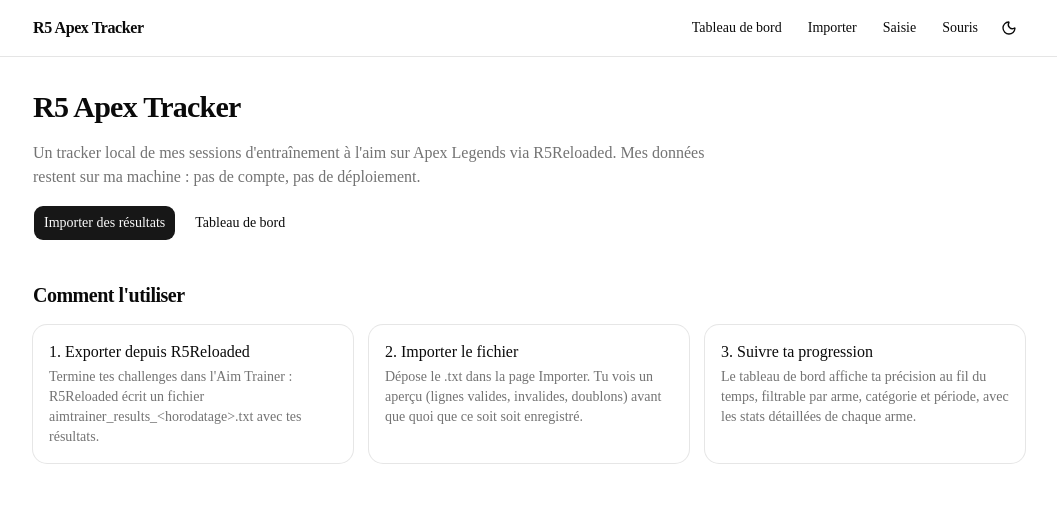
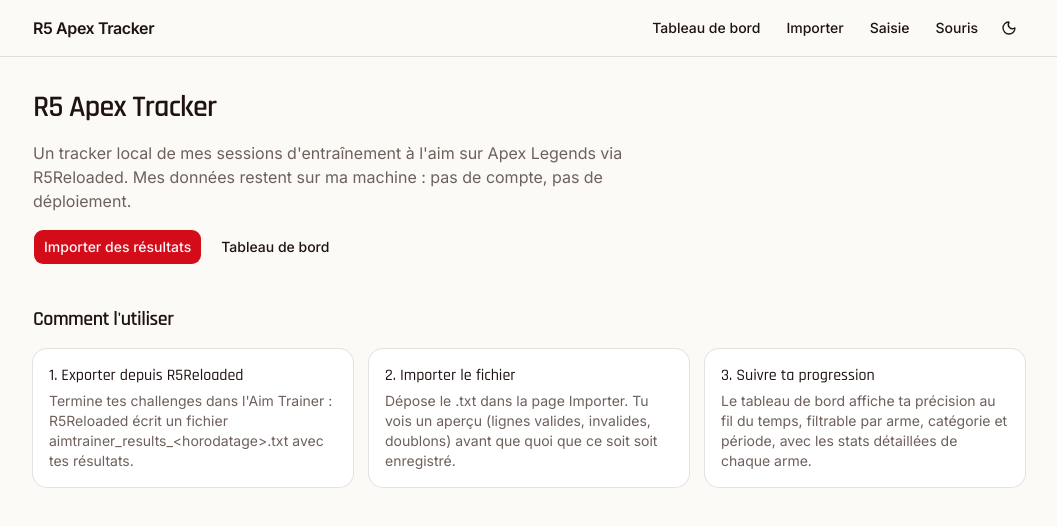
Before and after one commit to Melvunx/r5reloaded-tracker, a Next.js app: page / in a window 1280 px wide. Shown: the top 526 px of the page, without its empty margins (111-1168 px from the left). Built offline with nearby package versions, Linux system fonts and the light colour scheme.

Commit message:
feat(theme): applique la palette Apex et les polices Rajdhani, Inter et JetBrains Mono

```diff
--- a/app/globals.css
+++ b/app/globals.css
@@ -7,9 +7,10 @@
 @theme inline {
   --color-background: var(--background);
   --color-foreground: var(--foreground);
-  --font-sans: var(--font-sans);
-  --font-mono: var(--font-geist-mono);
-  --font-heading: var(--font-sans);
+  --font-sans: var(--font-inter);
+  --font-mono: var(--font-jetbrains-mono);
+  --font-heading: var(--font-rajdhani);
+  --color-highlight: var(--highlight);
   --color-sidebar-ring: var(--sidebar-ring);
   --color-sidebar-border: var(--sidebar-border);
   --color-sidebar-accent-foreground: var(--sidebar-accent-foreground);
@@ -48,73 +49,76 @@
   --radius-4xl: calc(var(--radius) * 2.6);
 }
 
+/* Palette « Apex » : rouge en couleur principale, orange (--highlight) en accent */
 :root {
-  --background: oklch(1 0 0);
-  --foreground: oklch(0.145 0 0);
+  --background: oklch(0.985 0.004 70);
+  --foreground: oklch(0.2 0.02 25);
   --card: oklch(1 0 0);
-  --card-foreground: oklch(0.145 0 0);
+  --card-foreground: oklch(0.2 0.02 25);
   --popover: oklch(1 0 0);
-  --popover-foreground: oklch(0.145 0 0);
-  --primary: oklch(0.205 0 0);
-  --primary-foreground: oklch(0.985 0 0);
-  --secondary: oklch(0.97 0 0);
-  --secondary-foreground: oklch(0.205 0 0);
-  --muted: oklch(0.97 0 0);
-  --muted-foreground: oklch(0.556 0 0);
-  --accent: oklch(0.97 0 0);
-  --accent-foreground: oklch(0.205 0 0);
+  --popover-foreground: oklch(0.2 0.02 25);
+  --primary: oklch(0.55 0.22 27);
+  --primary-foreground: oklch(0.98 0 0);
+  --secondary: oklch(0.95 0.01 60);
+  --secondary-foreground: oklch(0.2 0.02 25);
+  --muted: oklch(0.95 0.01 60);
+  --muted-foreground: oklch(0.5 0.02 40);
+  --accent: oklch(0.94 0.015 55);
+  --accent-foreground: oklch(0.2 0.02 25);
+  --highlight: oklch(0.68 0.17 55);
   --destructive: oklch(0.577 0.245 27.325);
-  --border: oklch(0.922 0 0);
-  --input: oklch(0.922 0 0);
-  --ring: oklch(0.708 0 0);
-  --chart-1: oklch(0.87 0 0);
-  --chart-2: oklch(0.556 0 0);
-  --chart-3: oklch(0.439 0 0);
-  --chart-4: oklch(0.371 0 0);
-  --chart-5: oklch(0.269 0 0);
+  --border: oklch(0.2 0.02 25 / 12%);
+  --input: oklch(0.2 0.02 25 / 15%);
+  --ring: oklch(0.6 0.2 27);
+  --chart-1: var(--primary);
+  --chart-2: var(--highlight);
+  --chart-3: oklch(0.62 0.1 200);
+  --chart-4: oklch(0.5 0.15 300);
+  --chart-5: oklch(0.75 0.06 80);
   --radius: 0.625rem;
-  --sidebar: oklch(0.985 0 0);
-  --sidebar-foreground: oklch(0.145 0 0);
-  --sidebar-primary: oklch(0.205 0 0);
-  --sidebar-primary-foreground: oklch(0.985 0 0);
-  --sidebar-accent: oklch(0.97 0 0);
-  --sidebar-accent-foreground: oklch(0.205 0 0);
-  --sidebar-border: oklch(0.922 0 0);
-  --sidebar-ring: oklch(0.708 0 0);
+  --sidebar: oklch(0.985 0.004 70);
+  --sidebar-foreground: oklch(0.2 0.02 25);
+  --sidebar-primary: oklch(0.55 0.22 27);
+  --sidebar-primary-foreground: oklch(0.98 0 0);
+  --sidebar-accent: oklch(0.94 0.015 55);
+  --sidebar-accent-foreground: oklch(0.2 0.02 25);
+  --sidebar-border: oklch(0.2 0.02 25 / 12%);
+  --sidebar-ring: oklch(0.6 0.2 27);
 }
 
 .dark {
-  --background: oklch(0.145 0 0);
-  --foreground: oklch(0.985 0 0);
-  --card: oklch(0.205 0 0);
-  --card-foreground: oklch(0.985 0 0);
-  --popover: oklch(0.205 0 0);
-  --popover-foreground: oklch(0.985 0 0);
-  --primary: oklch(0.922 0 0);
-  --primary-foreground: oklch(0.205 0 0);
-  --secondary: oklch(0.269 0 0);
-  --secondary-foreground: oklch(0.985 0 0);
-  --muted: oklch(0.269 0 0);
-  --muted-foreground: oklch(0.708 0 0);
-  --accent: oklch(0.269 0 0);
-  --accent-foreground: oklch(0.985 0 0);
+  --background: oklch(0.14 0.008 25);
+  --foreground: oklch(0.97 0.005 60);
+  --card: oklch(0.19 0.012 25);
+  --card-foreground: oklch(0.97 0.005 60);
+  --popover: oklch(0.19 0.012 25);
+  --popover-foreground: oklch(0.97 0.005 60);
+  --primary: oklch(0.6 0.23 27);
+  --primary-foreground: oklch(0.98 0 0);
+  --secondary: oklch(0.26 0.02 30);
+  --secondary-foreground: oklch(0.97 0.005 60);
+  --muted: oklch(0.24 0.012 25);
+  --muted-foreground: oklch(0.72 0.02 40);
+  --accent: oklch(0.28 0.02 40);
+  --accent-foreground: oklch(0.97 0.005 60);
+  --highlight: oklch(0.74 0.17 55);
   --destructive: oklch(0.704 0.191 22.216);
   --border: oklch(1 0 0 / 10%);
   --input: oklch(1 0 0 / 15%);
-  --ring: oklch(0.556 0 0);
-  --chart-1: oklch(0.87 0 0);
-  --chart-2: oklch(0.556 0 0);
-  --chart-3: oklch(0.439 0 0);
-  --chart-4: oklch(0.371 0 0);
-  --chart-5: oklch(0.269 0 0);
-  --sidebar: oklch(0.205 0 0);
-  --sidebar-foreground: oklch(0.985 0 0);
-  --sidebar-primary: oklch(0.488 0.243 264.376);
-  --sidebar-primary-foreground: oklch(0.985 0 0);
-  --sidebar-accent: oklch(0.269 0 0);
-  --sidebar-accent-foreground: oklch(0.985 0 0);
+  --ring: oklch(0.6 0.2 27);
+  --chart-1: var(--primary);
+  --chart-2: var(--highlight);
+  --chart-3: oklch(0.72 0.1 200);
+  --chart-4: oklch(0.65 0.17 300);
+  --chart-5: oklch(0.82 0.06 80);
+  --sidebar: oklch(0.19 0.012 25);
+  --sidebar-foreground: oklch(0.97 0.005 60);
+  --sidebar-primary: oklch(0.6 0.23 27);
+  --sidebar-primary-foreground: oklch(0.98 0 0);
+  --sidebar-accent: oklch(0.28 0.02 40);
+  --sidebar-accent-foreground: oklch(0.97 0.005 60);
   --sidebar-border: oklch(1 0 0 / 10%);
-  --sidebar-ring: oklch(0.556 0 0);
+  --sidebar-ring: oklch(0.6 0.2 27);
 }
 
 @layer base {
@@ -127,11 +131,16 @@
   html {
     @apply font-sans;
   }
+  h1,
+  h2,
+  h3 {
+    @apply font-heading;
+  }
 }
 
 /* Effets des armes favorites : `data-favorite` ("overall" | "category") et `data-type` sont posés par le tableau des stats. */
 [data-favorite] {
-  --fav-color: oklch(0.75 0.15 80);
+  --fav-color: var(--highlight);
 }
 [data-favorite][data-type="PISTOL"] { --fav-color: oklch(0.72 0.17 150); }
 [data-favorite][data-type="SMG"] { --fav-color: oklch(0.72 0.17 220); }
@@ -141,8 +150,12 @@
 [data-favorite][data-type="SNIPER"] { --fav-color: oklch(0.75 0.14 190); }
 [data-favorite][data-type="SHOTGUN"] { --fav-color: oklch(0.7 0.2 50); }
 
-/* Arme préférée de tout l'historique : le nom brille */
+/* Arme préférée de tout l'historique : le nom brille, dans la couleur d'accent et une police à part */
+[data-favorite="overall"][data-type] {
+  --fav-color: var(--highlight);
+}
 [data-favorite="overall"] {
+  font-family: var(--font-black-ops-one), var(--font-heading), sans-serif;
   background: linear-gradient(90deg, var(--foreground) 40%, var(--fav-color) 50%, var(--foreground) 60%) 0 0 / 250% 100%;
   -webkit-background-clip: text;
   background-clip: text;
@@ -153,7 +166,10 @@
   filter: drop-shadow(0 0 6px var(--fav-color));
 }
 
-/* Favorite d'une catégorie : halo coloré, animé différemment selon la famille d'arme */
+/* Favorite d'une catégorie : halo coloré, animé différemment selon la famille d'arme, police dédiée */
+[data-favorite="category"] {
+  font-family: var(--font-russo-one), var(--font-heading), sans-serif;
+}
 [data-favorite="category"] img {
   filter: drop-shadow(0 0 4px var(--fav-color));
   animation: fav-pulse 2.4s ease-in-out infinite;
--- a/app/layout.tsx
+++ b/app/layout.tsx
@@ -1,19 +1,17 @@
 import type { Metadata } from "next";
-import { Geist, Geist_Mono } from "next/font/google";
+import { Black_Ops_One, Inter, JetBrains_Mono, Rajdhani, Russo_One } from "next/font/google";
 import { SiteHeader } from "@/components/site-header";
 import { ThemeProvider } from "@/components/theme-provider";
 import { Toaster } from "@/components/ui/sonner";
 import "./globals.css";
 
-const geistSans = Geist({
-  variable: "--font-geist-sans",
-  subsets: ["latin"],
-});
-
-const geistMono = Geist_Mono({
-  variable: "--font-geist-mono",
-  subsets: ["latin"],
-});
+// Combinaison « Militaire » : titres Rajdhani, texte Inter, chiffres JetBrains Mono ; Black Ops One et Russo One
+// sont réservées aux noms des armes favorites (cf. `[data-favorite]` dans globals.css)
+const inter = Inter({ variable: "--font-inter", subsets: ["latin"] });
+const rajdhani = Rajdhani({ variable: "--font-rajdhani", subsets: ["latin"], weight: ["500", "600", "700"] });
+const jetbrainsMono = JetBrains_Mono({ variable: "--font-jetbrains-mono", subsets: ["latin"] });
+const blackOpsOne = Black_Ops_One({ variable: "--font-black-ops-one", subsets: ["latin"], weight: "400" });
+const russoOne = Russo_One({ variable: "--font-russo-one", subsets: ["latin"], weight: "400" });
 
 export const metadata: Metadata = {
   title: "R5 Apex Tracker",
@@ -22,7 +20,7 @@
 
 export default function RootLayout({ children }: LayoutProps<"/">) {
   return (
-    <html lang="fr" className={`${geistSans.variable} ${geistMono.variable} h-full antialiased`} suppressHydrationWarning>
+    <html lang="fr" className={`${inter.variable} ${rajdhani.variable} ${jetbrainsMono.variable} ${blackOpsOne.variable} ${russoOne.variable} h-full antialiased`} suppressHydrationWarning>
       <body className="min-h-full flex flex-col">
         <ThemeProvider attribute="class" defaultTheme="system" enableSystem disableTransitionOnChange>
           <SiteHeader />
--- a/src/components/dashboard/kpi-cards.tsx
+++ b/src/components/dashboard/kpi-cards.tsx
@@ -6,10 +6,10 @@
 
 export function KpiCards({ kpi }: { kpi: DashboardStats["kpi"] }) {
   const { favoriteWeapon } = kpi;
-  const items: { label: string; value: ReactNode; hint: string }[] = [
-    { label: "Précision globale", value: `${kpi.accuracy.toFixed(2)} %`, hint: "Touchés / tirs totaux" },
-    { label: "Challenges joués", value: String(kpi.challenges), hint: "Sur la période" },
-    { label: "Temps de jeu", value: formatPlayTime(kpi.playTime), hint: "Durée cumulée des challenges" },
+  const items: { label: string; value: ReactNode; hint: string; numeric?: boolean }[] = [
+    { label: "Précision globale", value: `${kpi.accuracy.toFixed(2)} %`, hint: "Touchés / tirs totaux", numeric: true },
+    { label: "Challenges joués", value: String(kpi.challenges), hint: "Sur la période", numeric: true },
+    { label: "Temps de jeu", value: formatPlayTime(kpi.playTime), hint: "Durée cumulée des challenges", numeric: true },
     {
       label: "Meilleure arme",
       value: kpi.bestWeaponName ?? "—",
@@ -32,11 +32,11 @@
 
   return (
     <div className="grid gap-4 sm:grid-cols-2 lg:grid-cols-5">
-      {items.map(({ label, value, hint }) => (
+      {items.map(({ label, value, hint, numeric }) => (
         <Card key={label}>
           <CardHeader>
             <CardDescription>{label}</CardDescription>
-            <CardTitle className="text-2xl">{value}</CardTitle>
+            <CardTitle className={numeric ? "font-mono text-2xl" : "text-2xl"}>{value}</CardTitle>
           </CardHeader>
           <CardContent className="text-xs text-muted-foreground">{hint}</CardContent>
         </Card>
```
Also changed, not shown: src/components/dashboard/weapon-stats-table.tsx (+8 -8 lines).
